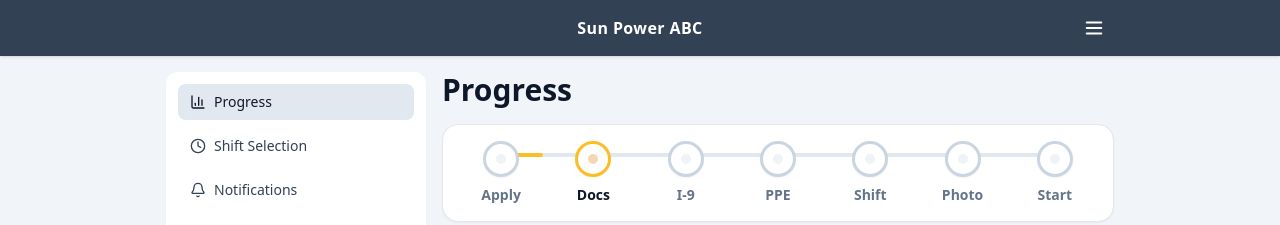
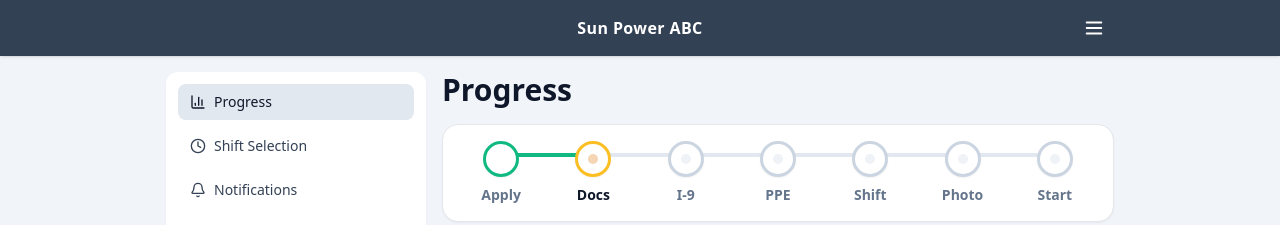
Before and after one commit to celebrityscoop868/sunpowerabc, a React (Vite) app: page /#/progress in a window 1280 px wide. Shown: the top 225 px of the page. Built offline with nearby package versions, Linux system fonts and the light colour scheme.

Commit message:
Update mock.js

```diff
--- a/src/data/mock.js
+++ b/src/data/mock.js
@@ -1,3 +1,5 @@
+// src/data/mock.js
+
 // ==========================
 // Progress (legacy – puedes eliminarlo luego si ya no lo usas)
 // ==========================
@@ -65,11 +67,12 @@
 ];
 
 // ==========================
-// Stepper state (solo controla "dónde estás parado")
+// Stepper state (controla el progreso visual)
 // ==========================
 export const stepperState = {
   steps: ["Apply", "Docs", "I-9", "PPE", "Shift", "Photo", "Start"],
-  currentIndex: 1, // dónde estás parado (Docs)
+  currentIndex: 1,   // estás parado en Docs
+  completedIndex: 0, // ✅ Apply COMPLETADO => muestra check en Apply
 };
 
 // ==========================
```
